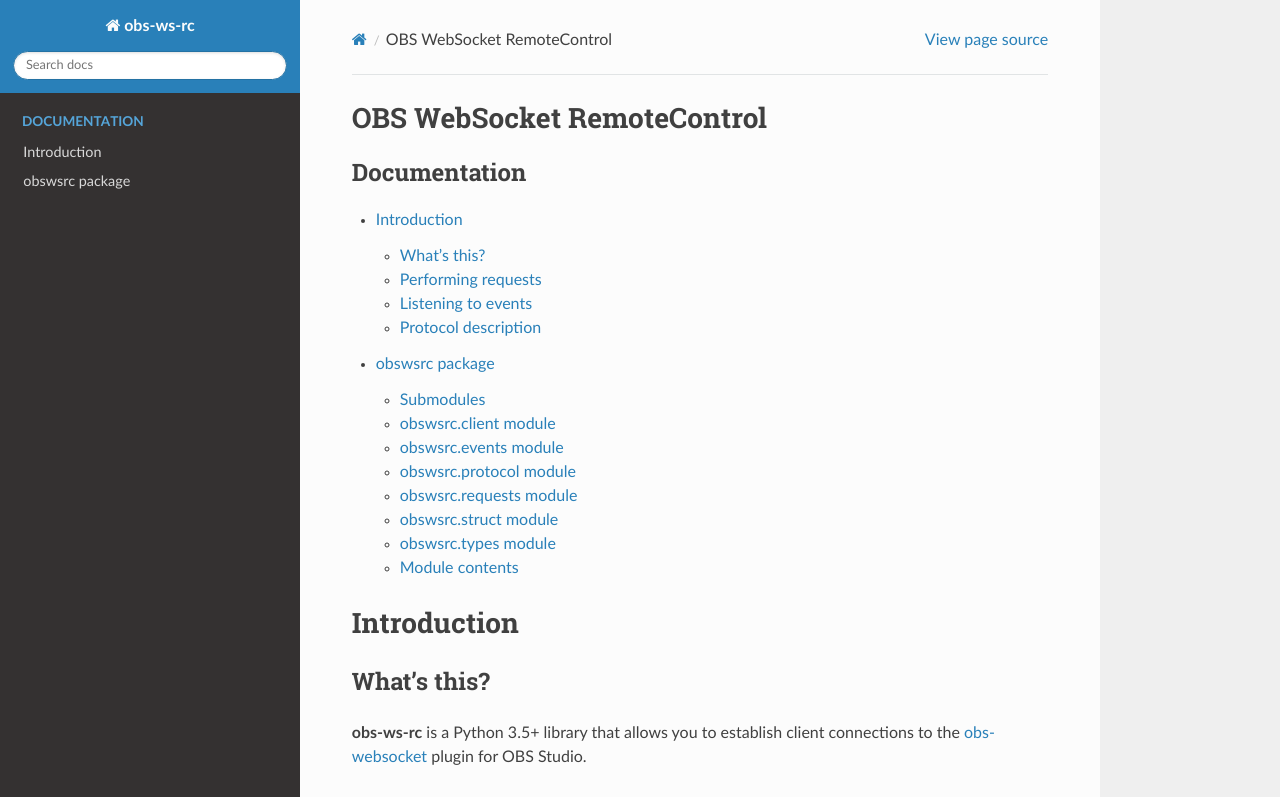
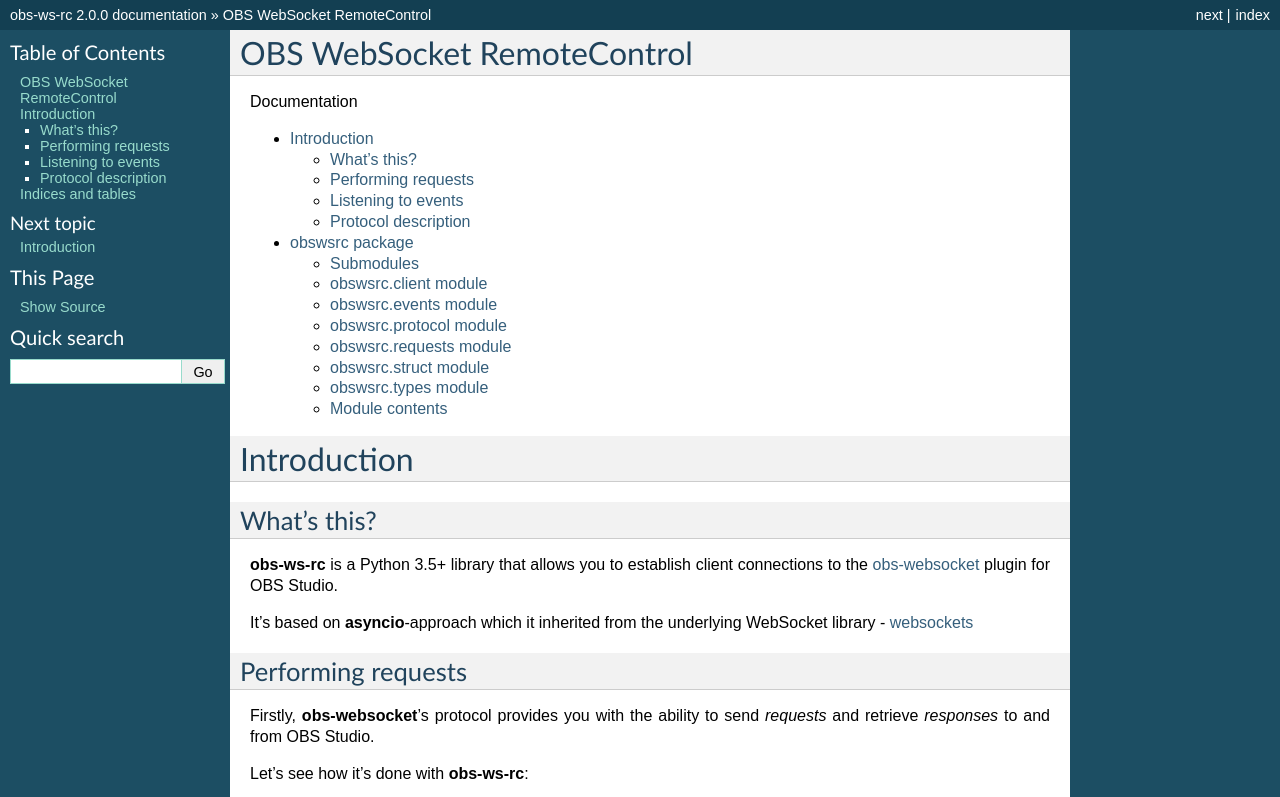
Before and after one commit to KirillMysnik/obs-ws-rc, a Sphinx documentation site: the page built from docs/index.rst, in a window 1280 px wide and 1400 px high, cut to the strip 0-797 px from the top of the window. Built offline with Sphinx 7.4.7, drawn with Linux system fonts in a browser that asks for light colours; some of the changed text lies outside the part shown.

Commit message:
Another attempt to change docs theme

```diff
--- a/docs/conf.py
+++ b/docs/conf.py
@@ -18,8 +18,6 @@
 import sys
 sys.path.insert(0, os.path.abspath('..'))
 
-import alabaster
-
 
 # -- General configuration ------------------------------------------------
 
@@ -33,7 +31,6 @@
 extensions = [
     'sphinx.ext.autodoc',
     'sphinx.ext.viewcode',
-    'alabaster',
 ]
 
 # Add any paths that contain templates here, relative to this directory.
@@ -87,9 +84,9 @@
 # a list of builtin themes.
 #
 
-html_theme_path = [alabaster.get_path()]
+html_theme_path = []
 
-html_theme = 'sphinx_rtd_theme'
+html_theme = 'default'
 
 # Theme options are theme-specific and customize the look and feel of a theme
 # further.  For a list of options available for each theme, see the
```
